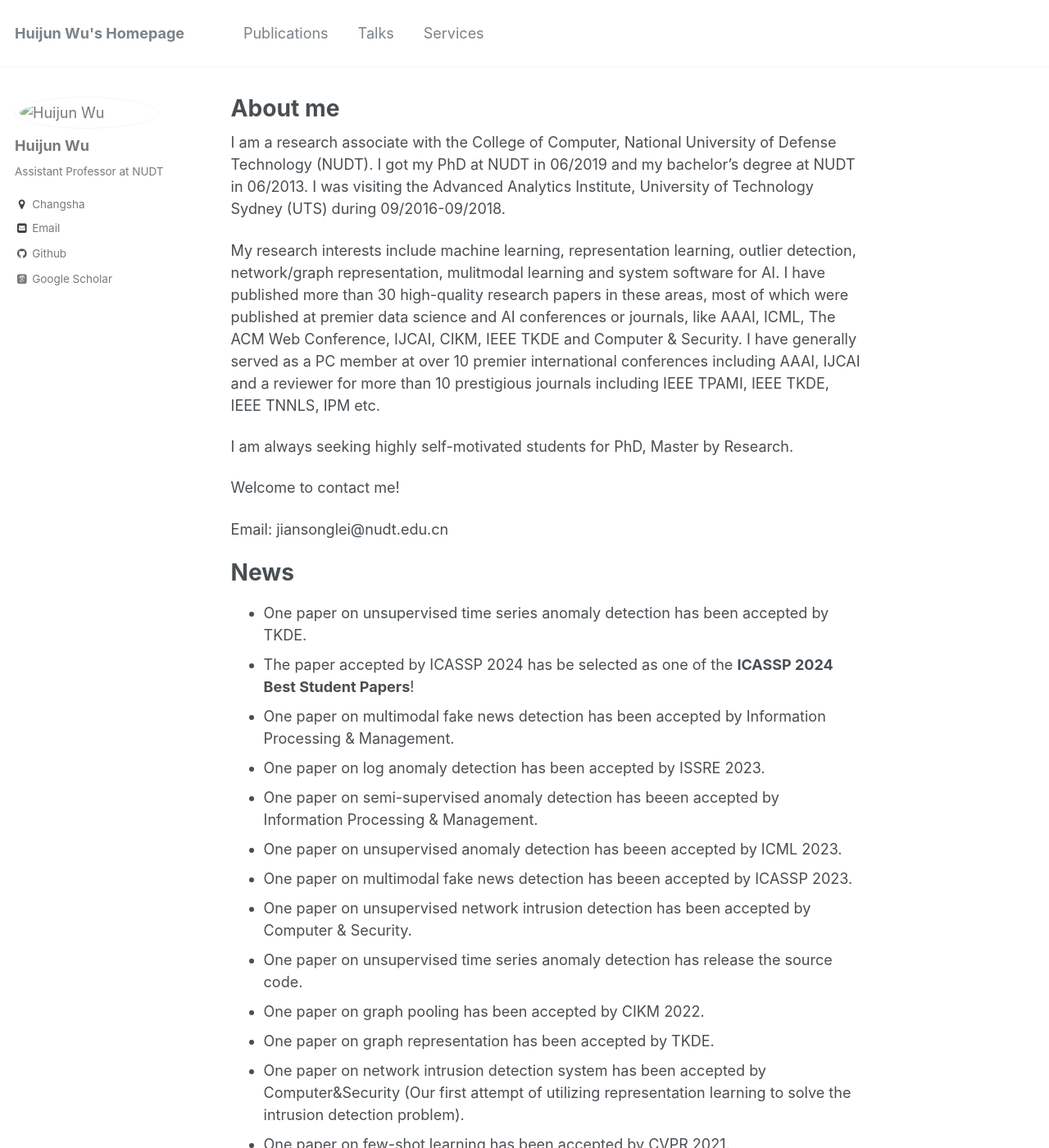
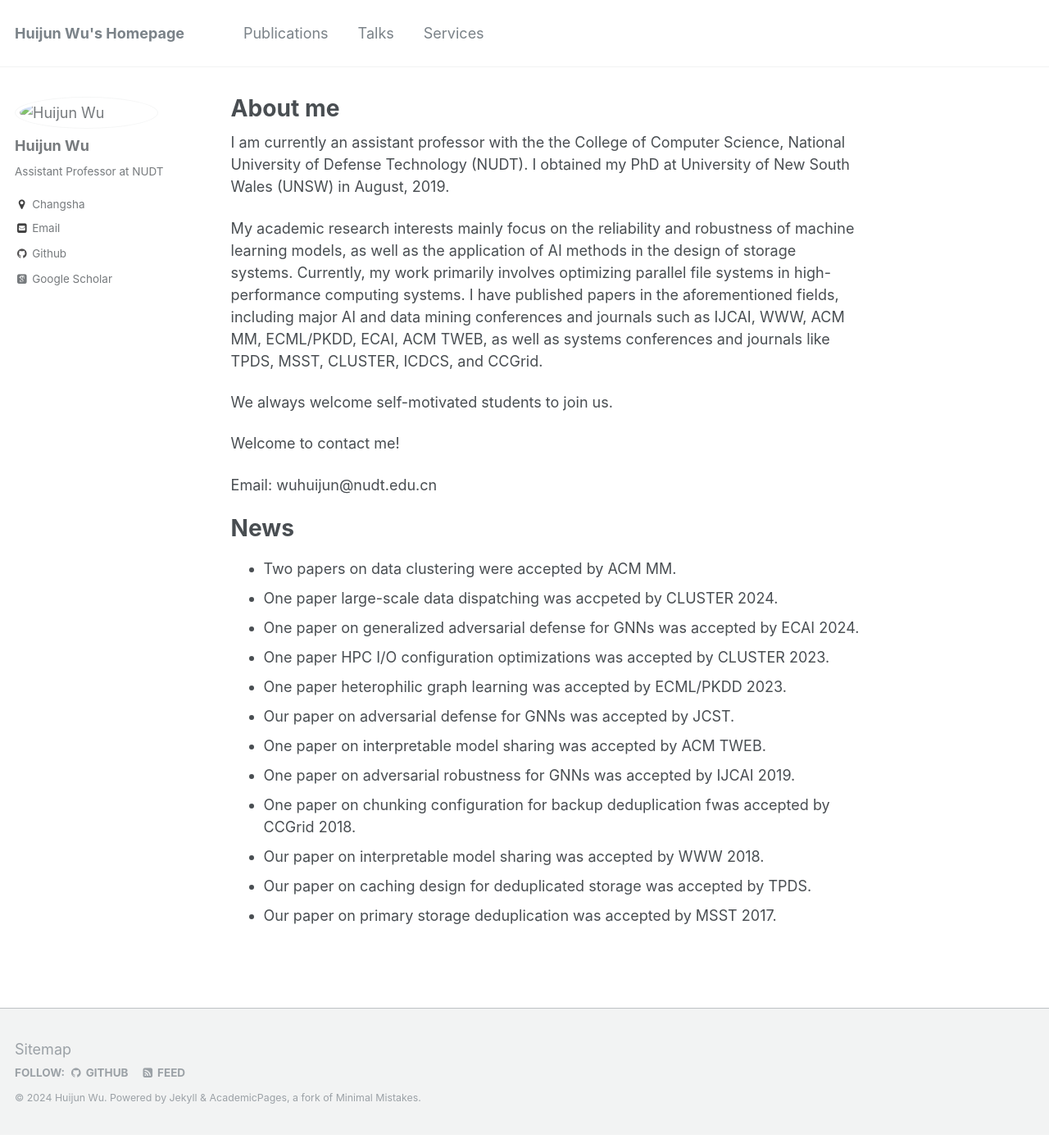
Before and after one commit to sktzwhj/sktzwhj.github.io, a Jekyll site: the page built from _pages/about.md, in a window 1280 px wide and 1400 px high. Shown: the whole window at 82% size. Built offline with Jekyll 4.4.1, drawn with Linux system fonts in a browser that asks for light colours; some web fonts are replaced; a script that is not in the unit is left out; some of the changed text lies outside the part shown.

Commit message:
update newss

```diff
--- a/_pages/about.md
+++ b/_pages/about.md
@@ -7,34 +7,30 @@ redirect_from:
   - /about/
   - /about.html
 ---
-I am a research associate with the College of Computer, National University of Defense Technology (NUDT). I got my PhD at NUDT in 06/2019 and my bachelor's degree at NUDT in 06/2013. I was visiting the Advanced Analytics Institute, University of Technology Sydney (UTS) during 09/2016-09/2018.
 
-My research interests include machine learning, representation learning, outlier detection, network/graph representation,  mulitmodal learning and system software for AI. I have published more than 30 high-quality research papers in these areas, most of which were published at premier data science and AI conferences or journals, like AAAI, ICML, The ACM Web Conference, IJCAI, CIKM, IEEE TKDE and Computer & Security. I have generally served as a PC member at over 10 premier international conferences including AAAI, IJCAI and a reviewer for more than 10 prestigious journals including IEEE TPAMI, IEEE TKDE, IEEE TNNLS, IPM etc.
+I am currently an assistant professor with the the College of Computer Science, National University of Defense Technology (NUDT). I obtained my PhD at University of New South Wales (UNSW) in August, 2019.
 
-I am always seeking highly self-motivated students for PhD, Master by Research.
+My academic research interests mainly focus on the reliability and robustness of machine learning models, as well as the application of AI methods in the design of storage systems. Currently, my work primarily involves optimizing parallel file systems in high-performance computing systems. I have published papers in the aforementioned fields, including major AI and data mining conferences and journals such as IJCAI, WWW, ACM MM, ECML/PKDD, ECAI, ACM TWEB, as well as systems conferences and journals like TPDS, MSST, CLUSTER, ICDCS, and CCGrid.
+
+We always welcome self-motivated students to join us.
+
 
 Welcome to contact me!
 
-Email: jiansonglei@nudt.edu.cn
+Email: wuhuijun@nudt.edu.cn
 
 
 News
 ========
-* One paper on unsupervised time series anomaly detection has been accepted by TKDE.
-* The paper accepted by ICASSP 2024 has be selected as one of the **ICASSP 2024 Best Student Papers**!
-* One paper on multimodal fake news detection has been accepted by Information Processing & Management.
-* One paper on log anomaly detection has been accepted by ISSRE 2023.
-* One paper on semi-supervised anomaly detection has beeen accepted by Information Processing & Management.
-* One paper on unsupervised anomaly detection has beeen accepted by ICML 2023.
-* One paper on multimodal fake news detection has beeen accepted by ICASSP 2023.
-* One paper on unsupervised network intrusion detection has been accepted by Computer & Security.
-* One paper on unsupervised time series anomaly detection has release the source code.
-* One paper on graph pooling has been accepted by CIKM 2022.
-* One paper on graph representation has been accepted by TKDE.
-* One paper on network intrusion detection system has been accepted by Computer&Security (Our first attempt of utilizing representation learning to solve the intrusion detection problem).
-* One paper on few-shot learning has been accepted by CVPR 2021.
-* One paper on outlier interpretation  has been accepted by WWW 2021.
-* One paper on representation learning for heterogeneous domains has been accepted by AAAI 2020.
-* Two papers on network representation and recommender system have been accepted by AAAI 2019.
-* Our paper on categorical data representation was accepted by TKDE.
-* We presented tutorial on PAKDD 2018 at Melbourne, Australia.
+* Two papers on data clustering were accepted by ACM MM.
+* One paper large-scale data dispatching was accpeted by CLUSTER 2024.
+* One paper on generalized adversarial defense for GNNs was accepted by ECAI 2024.
+* One paper HPC I/O configuration optimizations was accepted by CLUSTER 2023.
+* One paper heterophilic graph learning was accepted by ECML/PKDD 2023.
+* Our paper on adversarial defense for GNNs was accepted by JCST.
+* One paper on interpretable model sharing was accepted by ACM TWEB.
+* One paper on adversarial robustness for GNNs was accepted by IJCAI 2019.
+* One paper on chunking configuration for backup deduplication fwas accepted by CCGrid 2018.
+* Our paper on interpretable model sharing was accepted by WWW 2018.
+* Our paper on caching design for deduplicated storage was accepted by TPDS.
+* Our paper on primary storage deduplication was accepted by MSST 2017.
```
